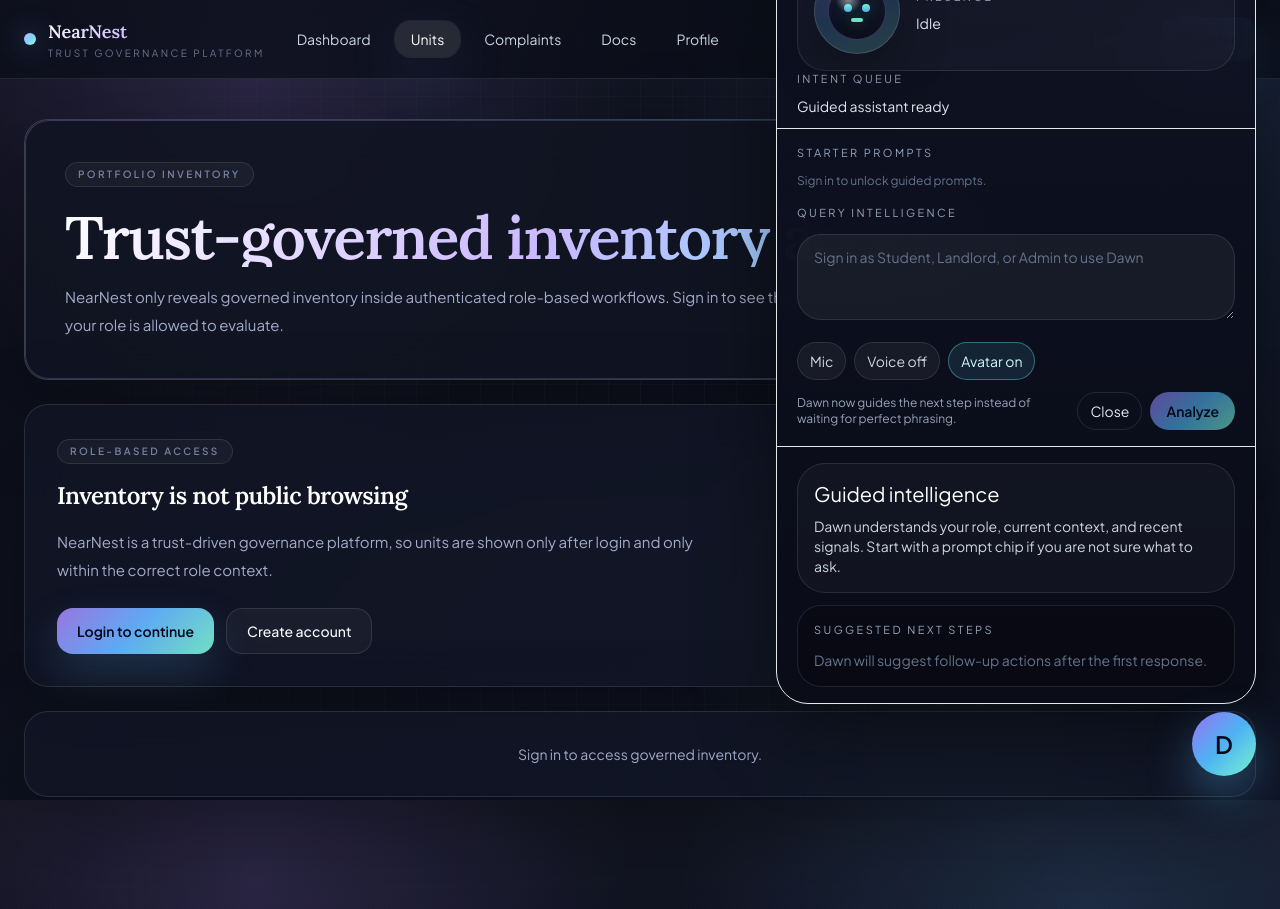
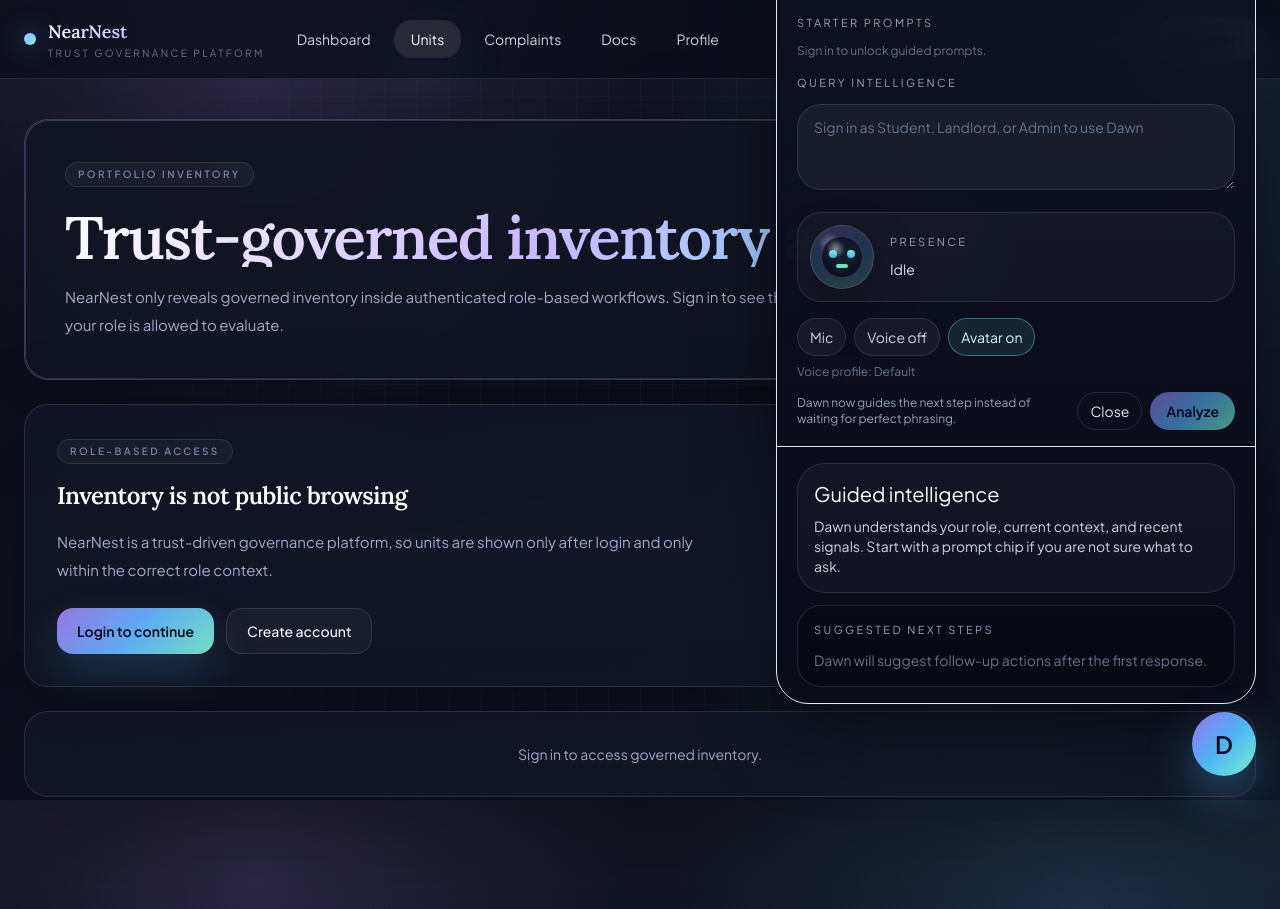
Before and after one commit to raybuilds/nearnest, a Next.js app in the folder frontend/: page /units in a window 1280 px wide. Both pictures are taken after a click on the button "Open Dawn". Built offline with nearby package versions, Linux system fonts and the light colour scheme.

Commit message:
Refine Dawn avatar placement and voice profile

```diff
--- a/frontend/app/globals.css
+++ b/frontend/app/globals.css
@@ -347,6 +347,10 @@
     @apply flex items-center gap-4 rounded-[28px] border border-white/10 bg-white/[0.03] px-4 py-4;
   }
 
+  .dawn-avatar-shell-compact {
+    @apply rounded-[24px] px-3 py-3;
+  }
+
   .dawn-avatar {
     position: relative;
     display: grid;
@@ -360,6 +364,11 @@
       linear-gradient(160deg, rgba(160, 120, 255, 0.22), rgba(82, 188, 255, 0.18), rgba(125, 255, 218, 0.18));
     border: 1px solid rgba(255, 255, 255, 0.12);
     box-shadow: 0 20px 50px rgba(0, 0, 0, 0.28);
+  }
+
+  .dawn-avatar-compact {
+    width: 64px;
+    height: 64px;
   }
 
   .dawn-avatar-halo {
@@ -381,6 +390,11 @@
       radial-gradient(circle at 35% 30%, rgba(255, 255, 255, 0.48), transparent 24%),
       linear-gradient(180deg, rgba(15, 18, 34, 0.8), rgba(10, 12, 24, 0.96));
     border: 1px solid rgba(160, 120, 255, 0.28);
+  }
+
+  .dawn-avatar-core-compact {
+    width: 42px;
+    height: 42px;
   }
 
   .dawn-avatar-face {
--- a/frontend/components/dawn/DawnAvatar.tsx
+++ b/frontend/components/dawn/DawnAvatar.tsx
@@ -5,6 +5,7 @@ type DawnAvatarState = "idle" | "thinking" | "speaking" | "alert" | "listening";
 type DawnAvatarProps = {
   state: DawnAvatarState;
   enabled?: boolean;
+  compact?: boolean;
 };
 
 const STATE_LABELS: Record<DawnAvatarState, string> = {
@@ -15,14 +16,14 @@ const STATE_LABELS: Record<DawnAvatarState, string> = {
   listening: "Listening",
 };
 
-export default function DawnAvatar({ state, enabled = true }: DawnAvatarProps) {
+export default function DawnAvatar({ state, enabled = true, compact = false }: DawnAvatarProps) {
   if (!enabled) return null;
 
   return (
-    <div className="dawn-avatar-shell">
-      <div className={`dawn-avatar dawn-avatar-${state}`} aria-hidden="true">
+    <div className={`dawn-avatar-shell ${compact ? "dawn-avatar-shell-compact" : ""}`}>
+      <div className={`dawn-avatar dawn-avatar-${state} ${compact ? "dawn-avatar-compact" : ""}`} aria-hidden="true">
         <div className="dawn-avatar-halo" />
-        <div className="dawn-avatar-core">
+        <div className={`dawn-avatar-core ${compact ? "dawn-avatar-core-compact" : ""}`}>
           <div className="dawn-avatar-face">
             <span className="dawn-avatar-eye dawn-avatar-eye-left" />
             <span className="dawn-avatar-eye dawn-avatar-eye-right" />
--- a/frontend/components/dawn/DawnChat.tsx
+++ b/frontend/components/dawn/DawnChat.tsx
@@ -30,6 +30,41 @@ type SpeechRecognitionConstructor = new () => {
   onerror: ((event: { error?: string }) => void) | null;
   onend: (() => void) | null;
 };
+
+function scoreVoice(voice: SpeechSynthesisVoice) {
+  const name = String(voice.name || "").toLowerCase();
+  const lang = String(voice.lang || "").toLowerCase();
+  let score = 0;
+
+  if (lang.startsWith("en-in")) score += 60;
+  else if (lang.startsWith("en-gb")) score += 45;
+  else if (lang.startsWith("en-us")) score += 35;
+  else if (lang.startsWith("en")) score += 20;
+
+  if (/female|woman|zira|hazel|susan|samantha|serena|karen|moira|veena|rishi|aria|jenny|salli|sonia/i.test(name)) {
+    score += 70;
+  }
+
+  if (/google uk english female|microsoft zira|microsoft hazel|samantha|susan|serena|aria/i.test(name)) {
+    score += 40;
+  }
+
+  if (/male|david|mark|guy|james|george|richard|ryan/i.test(name)) {
+    score -= 30;
+  }
+
+  if (voice.default) score += 8;
+
+  return score;
+}
+
+function getPreferredDawnVoice() {
+  if (typeof window === "undefined" || !("speechSynthesis" in window)) return null;
+  const voices = window.speechSynthesis.getVoices();
+  if (!voices.length) return null;
+
+  return [...voices].sort((left, right) => scoreVoice(right) - scoreVoice(left))[0] || null;
+}
 
 const STARTER_PROMPTS: Record<DawnRole, string[]> = {
   student: [
@@ -406,13 +441,15 @@ export default function DawnChat({ open, onClose, pageContext }: DawnChatProps)
   const [voiceEnabled, setVoiceEnabled] = useState(false);
   const [listening, setListening] = useState(false);
   const [avatarState, setAvatarState] = useState<DawnAvatarState>("idle");
+  const [speechSupported, setSpeechSupported] = useState(false);
+  const [voiceSupported, setVoiceSupported] = useState(false);
+  const [capabilitiesChecked, setCapabilitiesChecked] = useState(false);
+  const [voiceProfile, setVoiceProfile] = useState("Default");
   const textareaRef = useRef<HTMLTextAreaElement | null>(null);
   const recognitionRef = useRef<InstanceType<SpeechRecognitionConstructor> | null>(null);
   const speakingTimerRef = useRef<ReturnType<typeof setTimeout> | null>(null);
   const shouldSpeakNextResponseRef = useRef(false);
   const manualStopListeningRef = useRef(false);
-  const speechSupported = Boolean(getSpeechRecognitionConstructor());
-  const voiceSupported = hasSpeechSynthesisSupport();
 
   useEffect(() => {
     const syncRole = () => {
@@ -426,6 +463,31 @@ export default function DawnChat({ open, onClose, pageContext }: DawnChatProps)
     return () => {
       window.removeEventListener("nearnest:session-changed", syncRole);
       window.removeEventListener("focus", syncRole);
+    };
+  }, []);
+
+  useEffect(() => {
+    setSpeechSupported(Boolean(getSpeechRecognitionConstructor()));
+    setVoiceSupported(hasSpeechSynthesisSupport());
+    setCapabilitiesChecked(true);
+  }, []);
+
+  useEffect(() => {
+    if (typeof window === "undefined" || !("speechSynthesis" in window)) return;
+
+    const syncVoices = () => {
+      const preferredVoice = getPreferredDawnVoice();
+      setVoiceProfile(preferredVoice?.name || "Default");
+      setVoiceSupported(window.speechSynthesis.getVoices().length > 0 || hasSpeechSynthesisSupport());
+    };
+
+    syncVoices();
+    window.speechSynthesis.onvoiceschanged = syncVoices;
+
+    return () => {
+      if (window.speechSynthesis.onvoiceschanged === syncVoices) {
+        window.speechSynthesis.onvoiceschanged = null;
+      }
     };
   }, []);
 
@@ -499,8 +561,13 @@ export default function DawnChat({ open, onClose, pageContext }: DawnChatProps)
 
     window.speechSynthesis.cancel();
     const utterance = new SpeechSynthesisUtterance(response.message);
-    utterance.rate = 1;
-    utterance.pitch = 1;
+    const preferredVoice = getPreferredDawnVoice();
+    if (preferredVoice) {
+      utterance.voice = preferredVoice;
+      utterance.lang = preferredVoice.lang;
+    }
+    utterance.rate = 0.96;
+    utterance.pitch = 0.94;
     utterance.volume = 1;
     utterance.onstart = () => setAvatarState("speaking");
     utterance.onend = () => setAvatarState("idle");
@@ -589,6 +656,10 @@ export default function DawnChat({ open, onClose, pageContext }: DawnChatProps)
   }
 
   function toggleListening() {
+    if (!capabilitiesChecked) {
+      setNotice("Checking voice support...");
+      return;
+    }
     if (!speechSupported) {
       setNotice("Speech input is not supported in this browser.");
       return;
@@ -706,7 +777,6 @@ export default function DawnChat({ open, onClose, pageContext }: DawnChatProps)
         />
 
         <div className="border-b border-white/8 px-5 py-3">
-          <DawnAvatar state={avatarState} enabled={avatarEnabled} />
           <p className="text-[11px] uppercase tracking-[0.22em] text-slate-400">Intent queue</p>
           <p className="mt-2 text-sm text-slate-200">{intentSummary}</p>
           {!bootstrapped && role ? <p className="mt-2 text-xs text-slate-400">Loading proactive insights...</p> : null}
@@ -770,6 +840,9 @@ export default function DawnChat({ open, onClose, pageContext }: DawnChatProps)
             }
             className="mt-3 w-full rounded-[24px] border border-white/10 bg-white/5 px-4 py-3 text-sm text-white outline-none placeholder:text-slate-500"
           />
+          <div className="mt-4">
+            <DawnAvatar state={avatarState} enabled={avatarEnabled} compact />
+          </div>
           <DawnVoiceControls
             avatarEnabled={avatarEnabled}
             voiceEnabled={voiceEnabled}
@@ -778,6 +851,10 @@ export default function DawnChat({ open, onClose, pageContext }: DawnChatProps)
             voiceSupported={voiceSupported}
             onToggleAvatar={() => setAvatarEnabled((value) => !value)}
             onToggleVoice={() => {
+              if (!capabilitiesChecked) {
+                setNotice("Checking voice support...");
+                return;
+              }
               if (!voiceSupported) {
                 setNotice("Voice output is not supported in this browser.");
                 return;
@@ -789,6 +866,15 @@ export default function DawnChat({ open, onClose, pageContext }: DawnChatProps)
             }}
             onToggleListening={toggleListening}
           />
+          {capabilitiesChecked && (!speechSupported || !voiceSupported) ? (
+            <p className="mt-3 text-xs text-slate-500">
+              {!speechSupported ? "Mic input is unavailable in this browser. " : ""}
+              {!voiceSupported ? "Voice output is unavailable in this browser." : ""}
+            </p>
+          ) : null}
+          {voiceSupported ? (
+            <p className="mt-2 text-xs text-slate-500">Voice profile: {voiceProfile}</p>
+          ) : null}
           <div className="mt-3 flex items-center justify-between gap-3">
             <p className="text-xs text-slate-400">
               Dawn now guides the next step instead of waiting for perfect phrasing.
```
